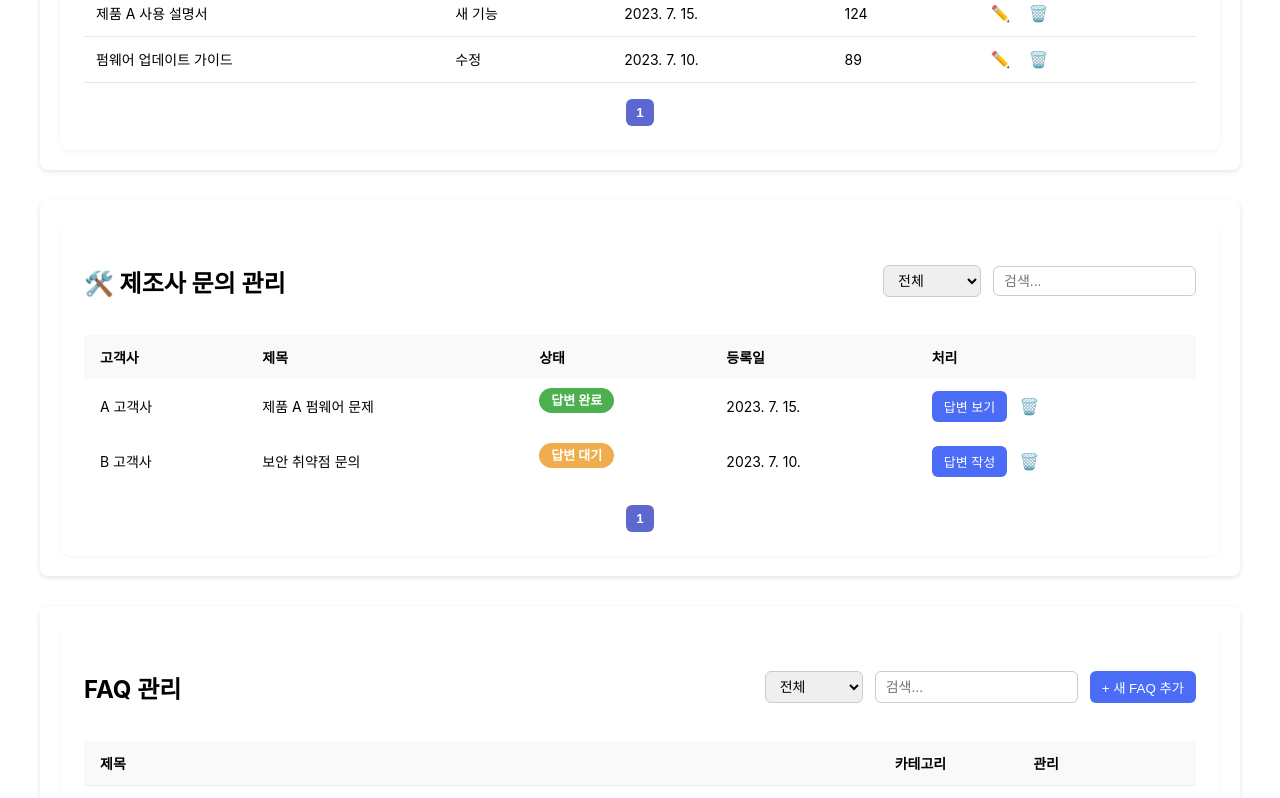
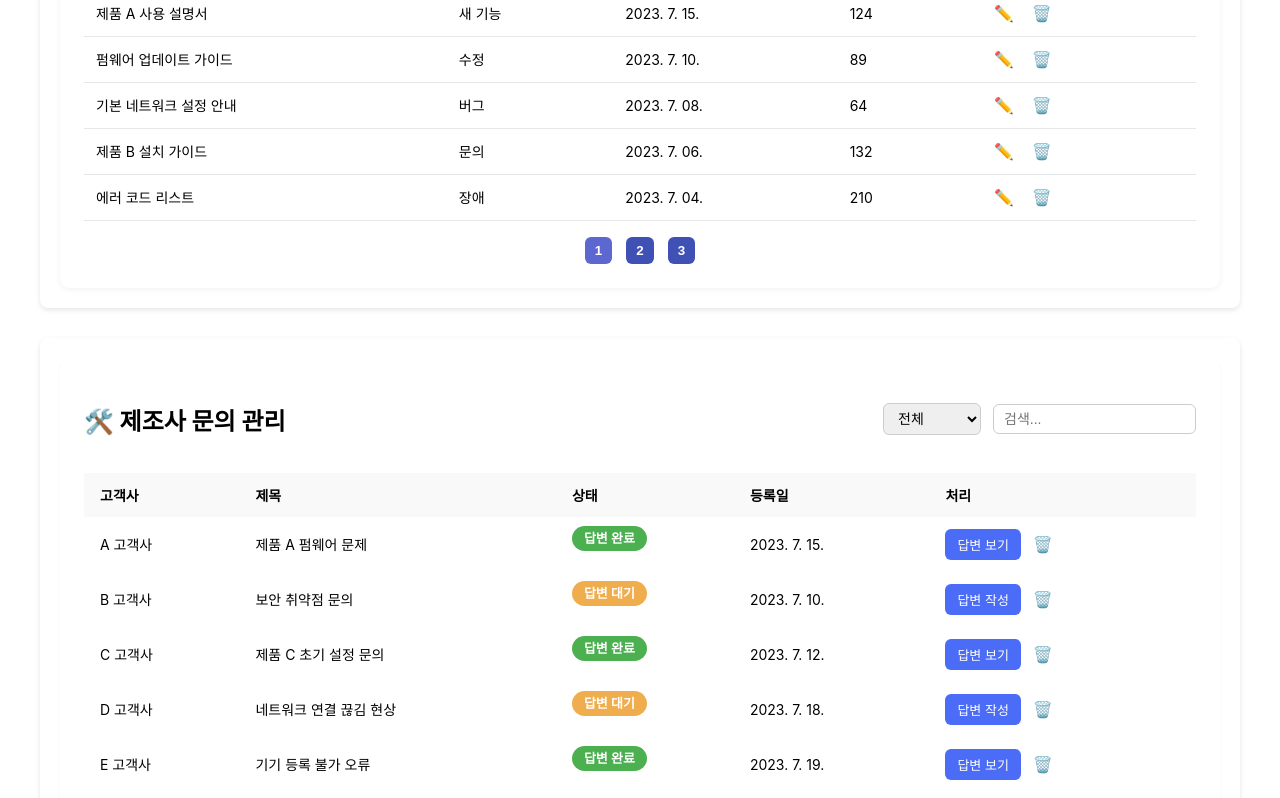
Before and after one commit to CookKMS/Cook_KMS_FrontEnd, a React (Create React App) app: page /admin in a window 1280 px wide. Shown: the part 440-1238 px from the top of the page. Built offline with nearby package versions, Linux system fonts and the light colour scheme.

Commit message:
.Feat/ 데이터 추가

```diff
--- a/src/data/inquiryData.js
+++ b/src/data/inquiryData.js
@@ -1,5 +1,6 @@
 // src/data/inquiryData.js
-export const inquiryData = [  // ✅ 이름 수정
+
+export const inquiryData = [
   {
     id: 1,
     manufacturer: 'A 고객사',
@@ -18,4 +19,121 @@ export const inquiryData = [  // ✅ 이름 수정
     message: '보안 취약점 패치가 언제 제공되나요?',
     response: '',
   },
+  {
+    id: 3,
+    manufacturer: 'C 고객사',
+    subject: '제품 C 초기 설정 문의',
+    status: '답변 완료',
+    date: '2023. 7. 12.',
+    message: '제품 C를 처음 설치할 때 설정값을 알려주세요.',
+    response: '설정 가이드를 이메일로 전송해드렸습니다.',
+  },
+  {
+    id: 4,
+    manufacturer: 'D 고객사',
+    subject: '네트워크 연결 끊김 현상',
+    status: '답변 대기',
+    date: '2023. 7. 18.',
+    message: '자주 네트워크 연결이 끊깁니다. 원인을 알고 싶습니다.',
+    response: '',
+  },
+  {
+    id: 5,
+    manufacturer: 'E 고객사',
+    subject: '기기 등록 불가 오류',
+    status: '답변 완료',
+    date: '2023. 7. 19.',
+    message: '기기를 등록할 수 없습니다. 등록 중 오류가 발생합니다.',
+    response: '해당 오류는 서버 업데이트로 인해 발생했습니다. 현재는 정상입니다.',
+  },
+  {
+    id: 6,
+    manufacturer: 'F 고객사',
+    subject: '장비 A 소음 문제',
+    status: '답변 대기',
+    date: '2023. 7. 20.',
+    message: '장비 A가 작동 중에 비정상적인 소음을 냅니다.',
+    response: '',
+  },
+  {
+    id: 7,
+    manufacturer: 'G 고객사',
+    subject: '펌웨어 업데이트 시 멈춤',
+    status: '답변 완료',
+    date: '2023. 7. 21.',
+    message: '업데이트 중 장비가 멈추는 현상이 있습니다.',
+    response: '전원 재부팅 후 다시 시도해보시기 바랍니다.',
+  },
+  {
+    id: 8,
+    manufacturer: 'H 고객사',
+    subject: '라이선스 등록 문의',
+    status: '답변 대기',
+    date: '2023. 7. 22.',
+    message: '라이선스 등록 방법을 알려주세요.',
+    response: '',
+  },
+  {
+    id: 9,
+    manufacturer: 'I 고객사',
+    subject: '기기 수량 부족 문의',
+    status: '답변 완료',
+    date: '2023. 7. 23.',
+    message: '발주 수량과 실제 수령 수량이 다릅니다.',
+    response: '담당 부서에서 연락드릴 예정입니다.',
+  },
+  {
+    id: 10,
+    manufacturer: 'J 고객사',
+    subject: '설치 지원 요청',
+    status: '답변 대기',
+    date: '2023. 7. 24.',
+    message: '현장 설치 지원이 가능한지 문의드립니다.',
+    response: '',
+  },
+  {
+    id: 11,
+    manufacturer: 'K 고객사',
+    subject: '장비 A 온도 이상',
+    status: '답변 완료',
+    date: '2023. 7. 25.',
+    message: '장비 A에서 온도 이상 알림이 자주 발생합니다.',
+    response: '내부 팬 점검을 권장드립니다.',
+  },
+  {
+    id: 12,
+    manufacturer: 'L 고객사',
+    subject: '설정값 초기화 문의',
+    status: '답변 대기',
+    date: '2023. 7. 26.',
+    message: '설정값 초기화 방법을 알려주세요.',
+    response: '',
+  },
+  {
+    id: 13,
+    manufacturer: 'M 고객사',
+    subject: '전원 불안정 문의',
+    status: '답변 완료',
+    date: '2023. 7. 27.',
+    message: '제품이 갑자기 꺼졌다 켜지는 현상이 있습니다.',
+    response: '전원선 점검 및 UPS 확인 부탁드립니다.',
+  },
+  {
+    id: 14,
+    manufacturer: 'N 고객사',
+    subject: '배터리 잔량 표시 오류',
+    status: '답변 대기',
+    date: '2023. 7. 28.',
+    message: '배터리 잔량이 100%에서 갑자기 20%로 떨어집니다.',
+    response: '',
+  },
+  {
+    id: 15,
+    manufacturer: 'O 고객사',
+    subject: '장비 S 버전 호환 문제',
+    status: '답변 완료',
+    date: '2023. 7. 29.',
+    message: '장비 S와 S-Pro 간 호환이 잘 되지 않습니다.',
+    response: 'S-Pro 펌웨어를 1.3.0 이상으로 업그레이드하세요.',
+  },
 ];
--- a/src/data/knowledgeData.js
+++ b/src/data/knowledgeData.js
@@ -8,10 +8,7 @@ export const knowledgeData = [
     views: 124,
     summary: '제품 A 사용 방법 요약',
     content: '제품 A의 사용 방법에 대한 상세 설명서입니다.',
-    attachment: {
-      name: 'manual-a.pdf',
-      url: '#'
-    },
+    attachment: { name: 'manual-a.pdf', url: '#' },
     comments: []
   },
   {
@@ -25,5 +22,161 @@ export const knowledgeData = [
     content: '업데이트 방법은 다음과 같습니다...',
     attachment: null,
     comments: []
+  },
+  {
+    id: 3,
+    title: '기본 네트워크 설정 안내',
+    category: '버그',
+    date: '2023. 7. 08.',
+    updated: '2023. 7. 08.',
+    views: 64,
+    summary: '네트워크 구성 요약 및 문제 해결 팁',
+    content: '고객사 네트워크 환경에 맞는 설정 방법 안내입니다.',
+    attachment: null,
+    comments: []
+  },
+  {
+    id: 4,
+    title: '제품 B 설치 가이드',
+    category: '문의',
+    date: '2023. 7. 06.',
+    updated: '2023. 7. 06.',
+    views: 132,
+    summary: '설치 단계별 사진과 설명 포함',
+    content: '제품 B의 설치 과정을 시각적으로 안내합니다.',
+    attachment: { name: 'install-b.pdf', url: '#' },
+    comments: []
+  },
+  {
+    id: 5,
+    title: '에러 코드 리스트',
+    category: '장애',
+    date: '2023. 7. 04.',
+    updated: '2023. 7. 04.',
+    views: 210,
+    summary: '제품 전반에 발생할 수 있는 오류코드 모음',
+    content: '에러 코드별 원인과 조치 방법을 안내합니다.',
+    attachment: null,
+    comments: []
+  },
+  {
+    id: 6,
+    title: '긴급 대응 프로토콜',
+    category: '긴급 지원',
+    date: '2023. 7. 01.',
+    updated: '2023. 7. 01.',
+    views: 95,
+    summary: '시스템 장애 발생 시 매뉴얼',
+    content: '시스템 장애나 보안 위협 발생 시 단계별 대응 지침입니다.',
+    attachment: { name: 'emergency-guide.pdf', url: '#' },
+    comments: []
+  },
+  {
+    id: 7,
+    title: '로그 수집 기능 설명',
+    category: '새 기능',
+    date: '2023. 6. 28.',
+    updated: '2023. 6. 28.',
+    views: 47,
+    summary: '로그 자동 수집 및 저장 방식 안내',
+    content: '신규 버전부터 추가된 로그 수집 기능을 설명합니다.',
+    attachment: null,
+    comments: []
+  },
+  {
+    id: 8,
+    title: '계정 잠금 정책 변경 안내',
+    category: '수정',
+    date: '2023. 6. 25.',
+    updated: '2023. 6. 25.',
+    views: 58,
+    summary: '계정 보안 강화 정책 적용 내역',
+    content: '5회 이상 로그인 실패 시 잠금 정책이 적용됩니다.',
+    attachment: null,
+    comments: []
+  },
+  {
+    id: 9,
+    title: '장비 연결 불가 시 체크리스트',
+    category: '버그',
+    date: '2023. 6. 20.',
+    updated: '2023. 6. 20.',
+    views: 81,
+    summary: '장비 연결 오류 해결 가이드',
+    content: '케이블, IP 설정, 펌웨어 확인 등을 안내합니다.',
+    attachment: { name: 'connection-checklist.pdf', url: '#' },
+    comments: []
+  },
+  {
+    id: 10,
+    title: '제품 시리얼 확인 방법',
+    category: '문의',
+    date: '2023. 6. 18.',
+    updated: '2023. 6. 18.',
+    views: 103,
+    summary: '시리얼 번호 확인 위치 안내',
+    content: '제품 본체 및 포장 박스에서 확인 가능합니다.',
+    attachment: null,
+    comments: []
+  },
+  {
+    id: 11,
+    title: '서버 유지보수 공지',
+    category: '장애',
+    date: '2023. 6. 15.',
+    updated: '2023. 6. 15.',
+    views: 220,
+    summary: '서버 점검 일정 및 영향 안내',
+    content: '이번 주말 예정된 서버 점검에 대한 공지사항입니다.',
+    attachment: null,
+    comments: []
+  },
+  {
+    id: 12,
+    title: '원격 지원 사용법',
+    category: '긴급 지원',
+    date: '2023. 6. 13.',
+    updated: '2023. 6. 13.',
+    views: 117,
+    summary: 'TeamViewer 기반 원격 지원 요청 방법',
+    content: '지원 요청 시 ID/PW와 함께 접속 안내를 보내주세요.',
+    attachment: null,
+    comments: []
+  },
+  {
+    id: 13,
+    title: '출시 일정 및 로드맵 안내',
+    category: '새 기능',
+    date: '2023. 6. 10.',
+    updated: '2023. 6. 10.',
+    views: 156,
+    summary: '다음 분기 주요 업데이트 예정 기능',
+    content: '제품군별 출시 일정과 기능 로드맵을 공유합니다.',
+    attachment: { name: 'roadmap.pdf', url: '#' },
+    comments: []
+  },
+  {
+    id: 14,
+    title: '장비 초기화 절차',
+    category: '수정',
+    date: '2023. 6. 07.',
+    updated: '2023. 6. 07.',
+    views: 92,
+    summary: '공장 초기화 시 유의사항 포함',
+    content: '초기화 전 백업 필수입니다. 이후 설정값 복원 가능.',
+    attachment: null,
+    comments: []
+  },
+  {
+    id: 15,
+    title: '비밀번호 변경 정책',
+    category: '버그',
+    date: '2023. 6. 05.',
+    updated: '2023. 6. 05.',
+    views: 71,
+    summary: '비밀번호 유효기간 및 형식 변경사항',
+    content: '90일마다 변경 권장, 특수문자 포함 필수.',
+    attachment: null,
+    comments: []
   }
 ];
```
